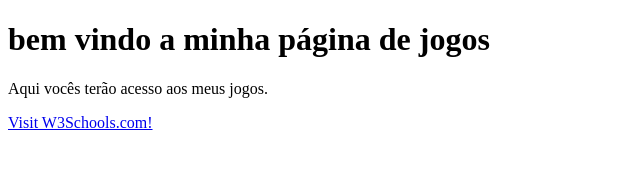
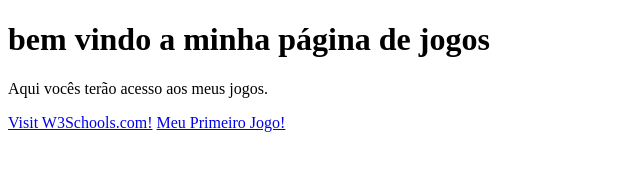
Before and after one commit to josielserafim/josielserafim.github.oi, a plain HTML site: page index.html in a window 1280 px wide. Shown: the whole page, without its empty margins (0-640 px from the left). Drawn offline with Linux system fonts and the light colour scheme.

Commit message:
Update index.html

```diff
--- a/index.html
+++ b/index.html
@@ -7,5 +7,7 @@
            <h1>bem vindo a minha página de jogos</h1>
            <p>Aqui vocês terão acesso aos meus jogos.</p>
         <a href="https://www.w3schools.com/">Visit W3Schools.com!</a>
+        <a href= "https://josielserafim.github.io/tocadaspalavras/">Meu Primeiro Jogo!</a>
+
     </body>
 </html>
```
